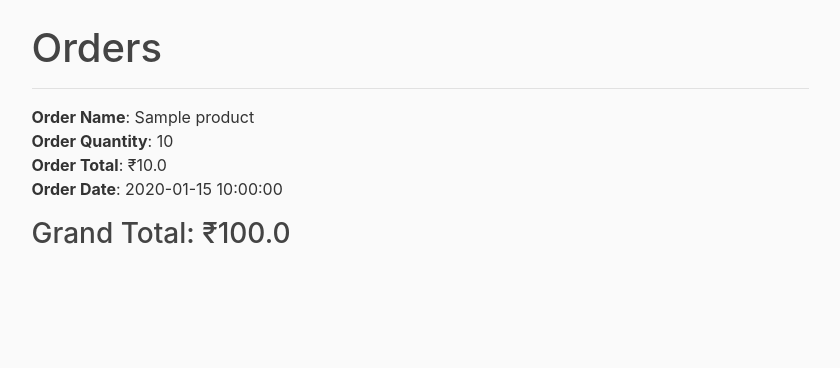
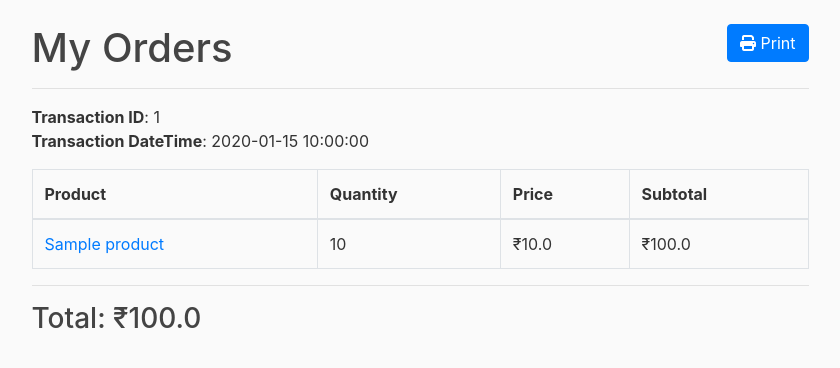
Before and after one commit to pranam-pagi/grocerystore, a Flask app: page /orders in a window 1280 px wide. Shown: the part 56-424 px from the top of the page, without its empty margins (220-1060 px from the left). Run offline with Flask 3, Linux system fonts and the light colour scheme; a user stored in the database is signed in; tables that the repository leaves empty hold one stand-in row (values such as "Sample post"); some libraries are stand-ins or nearby versions.

```diff
--- a/grocerystore/routes.py
+++ b/grocerystore/routes.py
@@ -1,5 +1,5 @@
 from flask import render_template, redirect, url_for, flash, request
-from grocerystore.models import User, Product, Category, Cart, Order
+from grocerystore.models import User, Product, Category, Cart, Order, Transaction
 from grocerystore.forms import LoginForm, RegistrationForm, UpdateAccountForm, ProductForm, UpdateProductForm, CategoryForm, UpdateCategoryForm
 from grocerystore import app, db, bcrypt
 from flask_login import login_user, current_user, logout_user, login_required
@@ -420,6 +420,7 @@ def remove_from_cart(product_id):
 def place_order():
     # Get all cart items
     cart = Cart.query.filter_by(user_id=current_user.id).all()
+    transaction = Transaction(user_id=current_user.id)
     # If cart is empty, return error
     if not cart:
         flash('Cart is empty!', 'danger')
@@ -433,7 +434,7 @@ def place_order():
         # If quantity in cart is less than quantity in stock, update quantity in stock
         item.product.quantity -= item.quantity
         # Add order to database
-        order = Order(user_id=current_user.id, product_id=item.product_id, quantity=item.quantity, price=item.product.price)
+        order = Order(transaction=transaction, product_id=item.product_id, quantity=item.quantity, price=item.product.price)
         db.session.add(order)
         db.session.commit()
     # Delete all items from cart
@@ -447,7 +448,7 @@ def place_order():
 @app.route('/orders')
 @login_required
 def orders():
-    # Get all orders
-    orders = Order.query.filter_by(user_id=current_user.id).all()
-    grand_total = sum([order.price * order.quantity for order in orders])
-    return render_template('orders.html', title='Orders', orders=orders, grand_total=grand_total)
+    user = User.query.get_or_404(current_user.id)
+    transactions = Transaction.query.filter_by(user_id=current_user.id).order_by(Transaction.datetime.desc()).all()
+    total = [sum([order.price * order.quantity for order in transaction.orders]) for transaction in transactions]
+    return render_template('orders.html', user=user, transactions=transactions, total=total, title='Orders')
--- a/grocerystore/templates/orders.html
+++ b/grocerystore/templates/orders.html
@@ -1,18 +1,55 @@
 {% extends "layout.html" %}
 
+{% block style %}
+  <style>
+    .right {
+      float: right;
+    }
+  </style>
+{% endblock style %}
+
 {% block content %}
-  <h1>Orders</h1>
+  <h1>
+    My Orders
+    <button type="button" class="btn btn-primary right" onclick="window.print();">
+      <i class="fa fa-print"></i>
+      Print
+    </button>
+  </h1>
   <hr>
-  {% if orders %}
-    {% for order in orders %}
+  {% if transactions %}
+    {% for transaction in transactions %}
       <p>
-        <strong>Order Name</strong>: {{ order.product.name }}<br>
-        <strong>Order Quantity</strong>: {{ order.quantity }}<br>
-        <strong>Order Total</strong>: &#8377;{{ order.price }}<br>
-        <strong>Order Date</strong>: {{ order.datetime_ordered }}<br>
+        <strong>Transaction ID</strong>: {{ transaction.id }}<br>
+        <strong>Transaction DateTime</strong>: {{ transaction.datetime }}<br>
       </p>
+      <table class="table table-bordered">
+        <thead>
+          <tr>
+            <th>Product</th>
+            <th>Quantity</th>
+            <th>Price</th>
+            <th>Subtotal</th>
+          </tr>
+        </thead>
+        <tbody>
+          {% for item in transaction.orders %}
+            <tr>
+              <td>
+                <a href="{{ url_for('view_product', product_id=item.product_id) }}">{{ item.product.name }}</a>
+              </td>
+              <td>{{ item.quantity }}</td>
+              <td>&#8377;{{ item.product.price }}</td>
+              <td>&#8377;{{ item.product.price * item.quantity }}</td>
+            </tr>
+          {% endfor %}
+        </tbody>
+      </table>
+      <hr>
+      <h3>
+        Total: &#8377;{{ total[transactions.index(transaction)] }}
+      </h3>
     {% endfor %}
-    <h3>Grand Total: &#8377;{{ grand_total }}</h3>
   {% else %}
     <h3>You have not placed any orders yet</h3>
   {% endif %}
--- a/grocerystore/templates/search.html
+++ b/grocerystore/templates/search.html
@@ -11,11 +11,11 @@
       {% endfor %}
     </select>
     <div class="input-group">
-      <input type="text" class="form-control input-bar" placeholder="Search" name="query" id="query" value="{{ query }}">
+      <input type="Search" class="form-control input-bar" placeholder="Search" name="query" id="query" value="{{ query }}">
       <!-- Clear button -->
       <input type="reset" class="btn btn-secondary" value="Clear">
       <div class="input-group-append">
-        <button class="btn btn-secondary" type="button" style="background-color: white;">
+        <button class="btn btn-secondary" type="submit" style="background-color: white;">
           <i class="fa fa-search" style="color: black;"></i>
         </button>
       </div>
```
Also changed, not shown: grocerystore/models.py (+8 -3 lines), grocerystore/templates/cart.html (+9 -1 lines), grocerystore/templates/home.html (+18 -2 lines), grocerystore/templates/product/view.html (+9 -4 lines), instance/db.sqlite3.
